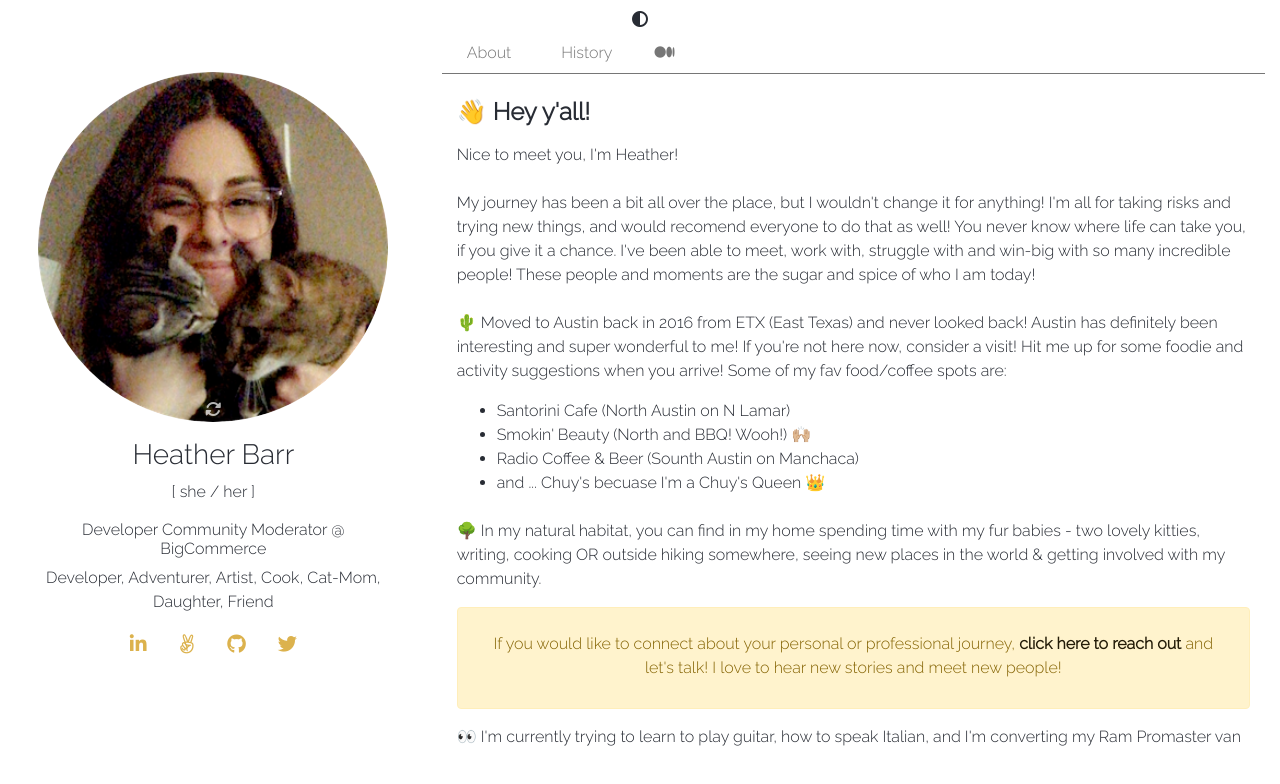
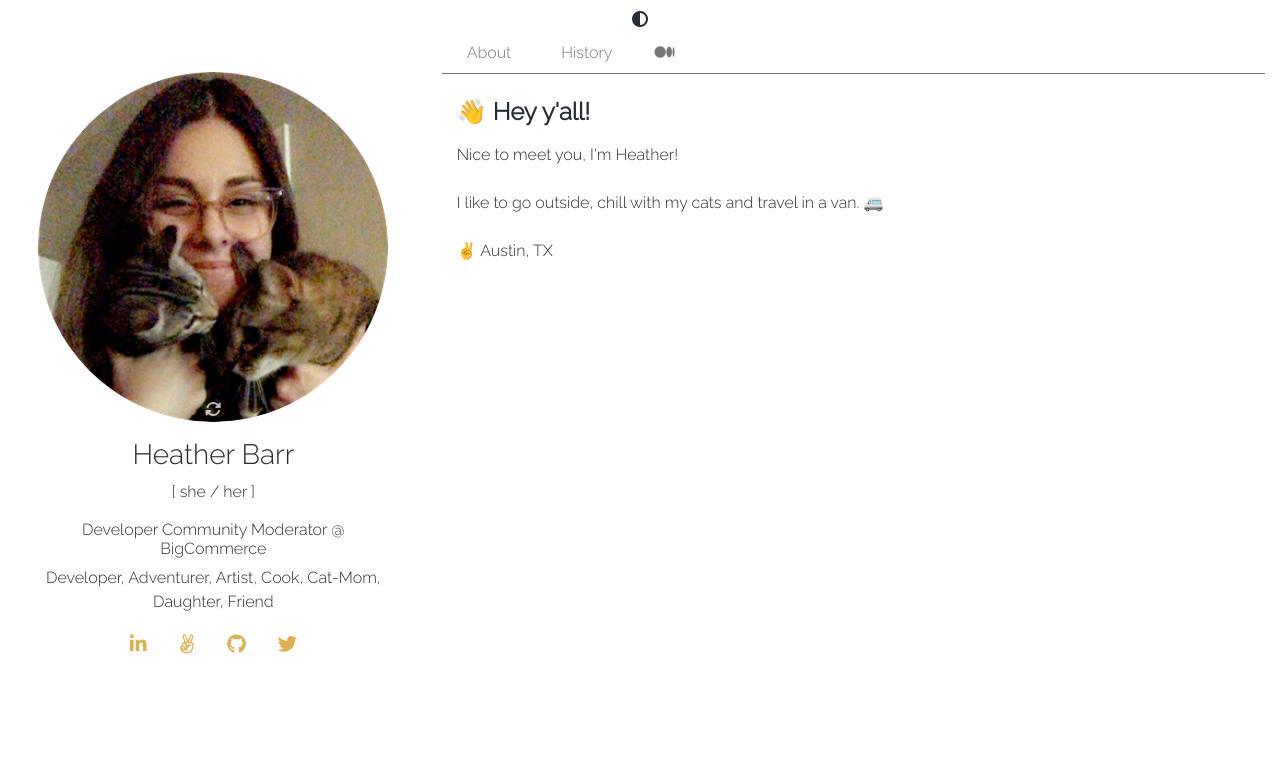
Before and after one commit to hnbarr/heatherbarr, a React (Create React App) app: page / in a window 1280 px wide. Shown: the top 784 px of the page. Built offline with nearby package versions, Linux system fonts and the light colour scheme.

Commit message:
cleaned up content in about.

```diff
--- a/src/components/About.js
+++ b/src/components/About.js
@@ -12,25 +12,18 @@ export default class About extends Component {
                             Nice to meet you, I'm Heather!
                         </p>
                         <p className="pt-2">
-                            My journey has been a bit all over the place, but I wouldn't change it for anything! I'm all for taking risks and trying new things,
-                            and would recomend everyone to do that as well! You never know where life can take you, if you give it a chance. I've been able to
-                            meet, work with, struggle with and win-big with so many incredible people! These people and moments are the sugar and spice of who I am today!
+                            I like to go outside, chill with my cats and travel in a van. 🚐
                         </p>
                         <p className="pt-2">
-                            🌵 Moved to Austin back in 2016 from ETX (East Texas) and never looked back! Austin has definitely been interesting and super wonderful to me! If you're not
-                            here now, consider a visit! Hit me up for some foodie and activity suggestions when you arrive! Some of my fav food/coffee spots are:
+                            ✌️ Austin, TX
                         </p>
-                        <ul>
+                        {/* <ul>
                             <li>Santorini Cafe (North Austin on N Lamar)</li>
-                            {/* need to add in new places once I move and take off the below! */}
+                            need to add in new places once I move and take off the below!
                             <li>Smokin' Beauty (North and BBQ! Wooh!) 🙌🏼</li>
                             <li>Radio Coffee & Beer (Sounth Austin on Manchaca)</li>
                             <li>and ... Chuy's becuase I'm a Chuy's Queen 👑</li>
-                        </ul>
-                        <p className="pt-2">
-                            🌳 In my natural habitat, you can find in my home spending time with my fur babies - two lovely kitties, writing, cooking OR
-                            outside hiking somewhere, seeing new places in the world & getting involved with my community.
-                        </p>
+                        </ul> */}
                         <p>
                             {/* add something about how I got into tech, mentino ACA! */}
                         </p>
@@ -41,15 +34,11 @@ export default class About extends Component {
                             {/* <br /> */}
                             {/* For more information on our goals and actions, <Link to="www.google.com" className="siteLink" target="_blank">check out our site!</Link> */}
                         </p>
-                        <section className="alert alert-warning pt-3">
+                        {/* <section className="alert alert-warning pt-3">
                             <p className="text-center mt-2">If you would like to connect about your personal or professional journey,
                             <a className="siteLink" href="mailTo:hnbarr94@gmail.com?subject=Reaching out from your site to connect!"><b> click here to reach out</b>&nbsp;</a>and let's talk! I love to hear new stories and meet new people!
                             </p>
-                        </section>
-                        <p>
-                            👀 I'm currently trying to learn to play guitar, how to speak Italian, and I'm converting my Ram Promaster van so if you'd like to connect on these, I definitely would as well!
-                            Let's hold each other accountable this year annd get those skills up!
-                        </p>
+                        </section> */}
                     </div>
                 </div>
             </div>
```
